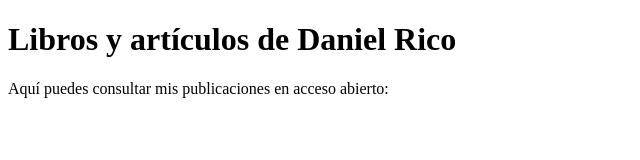
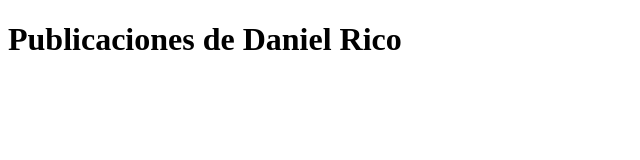
Before and after one commit to dricocamps/Publications, a plain HTML site: page index.html in a window 1280 px wide. Shown: the whole page, without its empty margins (0-640 px from the left). Drawn offline with Linux system fonts and the light colour scheme.

Commit message:
Update index.html
Signed-off-by: dricocamps <Daniel.Rico@uab.cat>

```diff
--- a/index.html
+++ b/index.html
@@ -5,8 +5,7 @@
   <title>Daniel Rico – Publicaciones</title>
 </head>
 <body>
-  <h1>Libros y artículos de Daniel Rico</h1>
-  <p>Aquí puedes consultar mis publicaciones en acceso abierto:</p>
+  <h1>Publicaciones de Daniel Rico</h1>
 
   <!-- Lista automática desde BibBase -->
   <div id="bibbase"></div>
```
